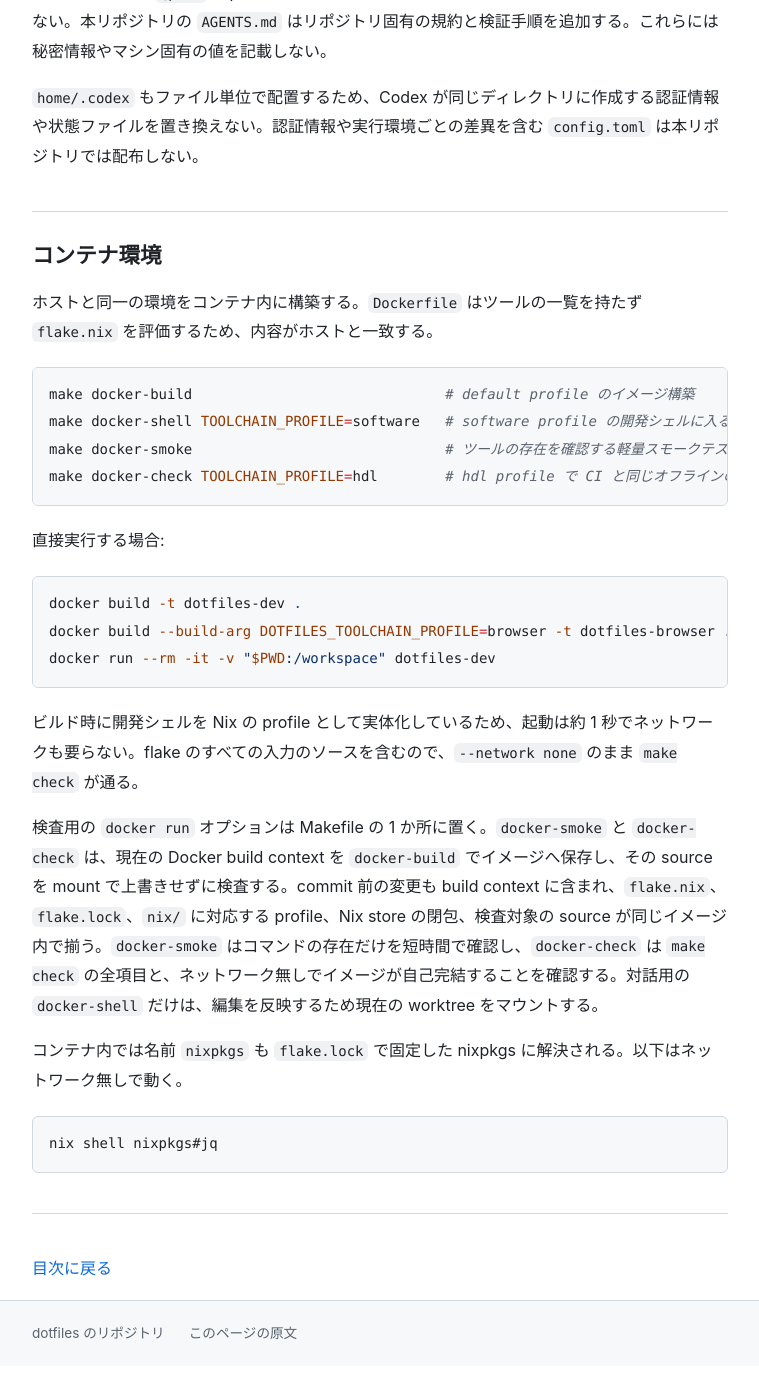
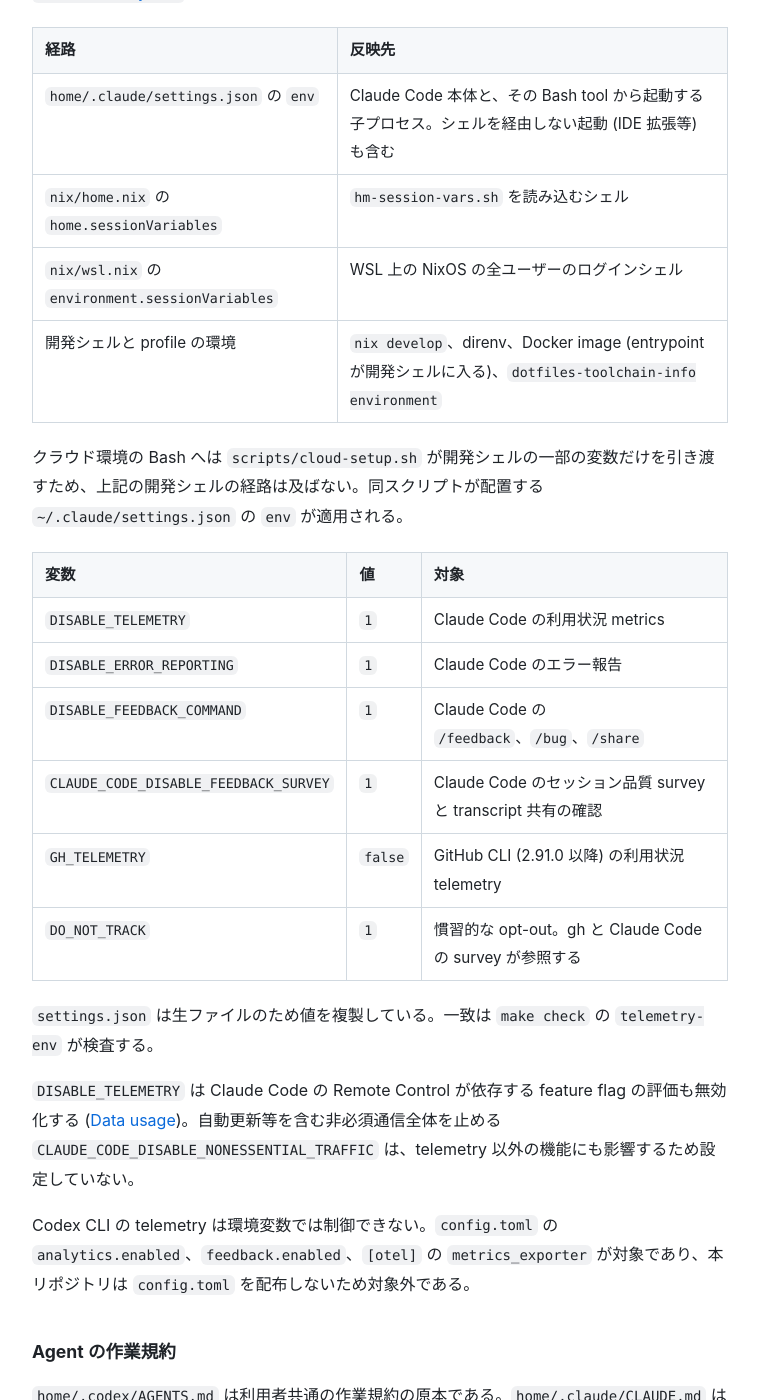
Before and after one commit to sabas0ba/dotfiles, a Jekyll site: the page built from docs/usage.md, in a window 1280 px wide and 1400 px high, scrolled down 4023 px. Shown: the whole window, without its empty margins (260-1019 px from the left). Built offline with Jekyll 4.4.1, drawn with Linux system fonts in a browser that asks for light colours; our own code applies the rules of GitHub Pages for plain Markdown files; before the commit the page ends 5389 px from its top, so only the background shows below that; some of the changed text lies outside the part shown.

Commit message:
feat(nix): Claude Code と GitHub CLI の telemetry を環境変数で無効化する
nix/telemetry.nix を単一情報源とし、home-manager の sessionVariables、
NixOS-WSL の environment.sessionVariables、開発シェルと profile の環境へ反映する。
シェルを経由しない Claude Code の起動にも適用するため home/.claude/settings.json の
env に値を複製し、一致を telemetry-env の検査で確認する。

Codex CLI は環境変数で telemetry を制御できないため対象外とし、文書に明記する。

Co-Authored-By: Claude Opus 5.5 <noreply@anthropic.com>
Claude-Session: https://claude.ai/code/session_0147Q62Ggtu9uCdFi1ryN2aV

```diff
--- a/docs/usage.md
+++ b/docs/usage.md
@@ -97,6 +97,34 @@ Claude Code のリモート実行環境では `~/.gitconfig` をセッション
 
 配置されたファイルは Nix store への symlink であり書き込めない。プロジェクト側で緩める場合は当該リポジトリの `.claude/settings.json` を使う (プロジェクトの設定が優先される)。
 
+### Telemetry の無効化
+
+Claude Code と GitHub CLI の telemetry およびデータ収集を環境変数で無効化する。一覧は [`nix/telemetry.nix`](https://github.com/sabas0ba/dotfiles/blob/main/nix/telemetry.nix) が単一情報源であり、次の経路に反映する。
+
+| 経路 | 反映先 |
+| --- | --- |
+| `home/.claude/settings.json` の `env` | Claude Code 本体と、その Bash tool から起動する子プロセス。シェルを経由しない起動 (IDE 拡張等) も含む |
+| `nix/home.nix` の `home.sessionVariables` | `hm-session-vars.sh` を読み込むシェル |
+| `nix/wsl.nix` の `environment.sessionVariables` | WSL 上の NixOS の全ユーザーのログインシェル |
+| 開発シェルと profile の環境 | `nix develop`、direnv、Docker image (entrypoint が開発シェルに入る)、`dotfiles-toolchain-info environment` |
+
+クラウド環境の Bash へは `scripts/cloud-setup.sh` が開発シェルの一部の変数だけを引き渡すため、上記の開発シェルの経路は及ばない。同スクリプトが配置する `~/.claude/settings.json` の `env` が適用される。
+
+| 変数 | 値 | 対象 |
+| --- | --- | --- |
+| `DISABLE_TELEMETRY` | `1` | Claude Code の利用状況 metrics |
+| `DISABLE_ERROR_REPORTING` | `1` | Claude Code のエラー報告 |
+| `DISABLE_FEEDBACK_COMMAND` | `1` | Claude Code の `/feedback`、`/bug`、`/share` |
+| `CLAUDE_CODE_DISABLE_FEEDBACK_SURVEY` | `1` | Claude Code のセッション品質 survey と transcript 共有の確認 |
+| `GH_TELEMETRY` | `false` | GitHub CLI (2.91.0 以降) の利用状況 telemetry |
+| `DO_NOT_TRACK` | `1` | 慣習的な opt-out。gh と Claude Code の survey が参照する |
+
+`settings.json` は生ファイルのため値を複製している。一致は `make check` の `telemetry-env` が検査する。
+
+`DISABLE_TELEMETRY` は Claude Code の Remote Control が依存する feature flag の評価も無効化する ([Data usage](https://code.claude.com/docs/en/data-usage#telemetry-services))。自動更新等を含む非必須通信全体を止める `CLAUDE_CODE_DISABLE_NONESSENTIAL_TRAFFIC` は、telemetry 以外の機能にも影響するため設定していない。
+
+Codex CLI の telemetry は環境変数では制御できない。`config.toml` の `analytics.enabled`、`feedback.enabled`、`[otel]` の `metrics_exporter` が対象であり、本リポジトリは `config.toml` を配布しないため対象外である。
+
 ### Agent の作業規約
 
 `home/.codex/AGENTS.md` は利用者共通の作業規約の原本である。`home/.claude/CLAUDE.md` は Claude Code が `@path` import で同じ規約を読み込むための互換入口とし、共通規約を複製しない。本リポジトリの `AGENTS.md` はリポジトリ固有の規約と検証手順を追加する。これらには秘密情報やマシン固有の値を記載しない。
```
Also changed, not shown: docs/development.md (+1 -0 lines), home/.claude/settings.json, 6 other files.
